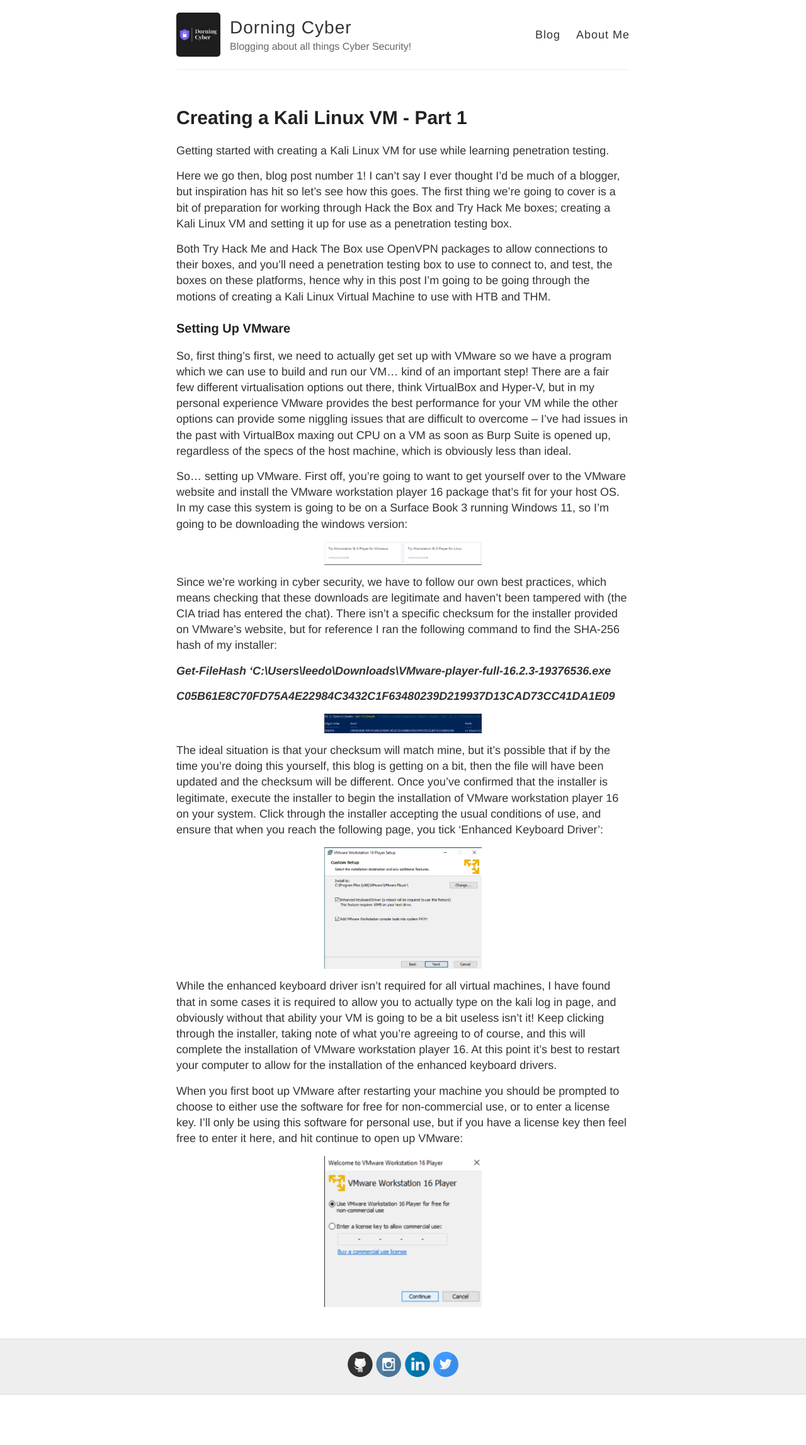
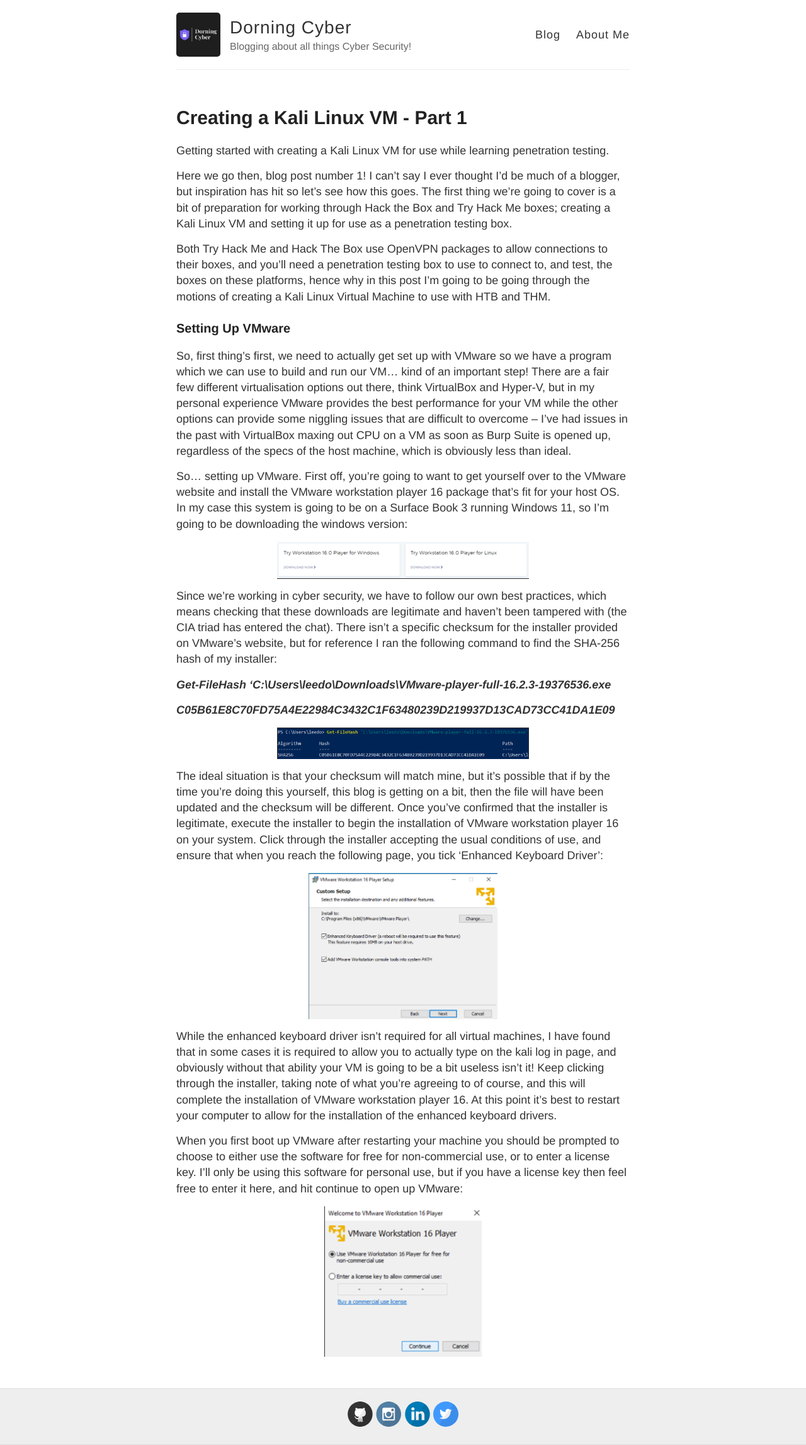
Before and after one commit to LeeDorning/LeeDorning.github.io, a Jekyll site: the page built from _posts/2022-04-29-Creating_a_Kali_Linux_VM_-_Part_1.md, in a window 1280 px wide. Shown: the whole page at 63% size. Built offline with Jekyll 4.4.1, drawn with Linux system fonts in a browser that asks for light colours; before the commit the page ends 2214 px from its top, so only the background shows below that.

Commit message:
Update 2022-04-29-Creating_a_Kali_Linux_VM_-_Part_1.md

```diff
--- a/_posts/2022-04-29-Creating_a_Kali_Linux_VM_-_Part_1.md
+++ b/_posts/2022-04-29-Creating_a_Kali_Linux_VM_-_Part_1.md
@@ -16,7 +16,7 @@ So, first thing’s first, we need to actually get set up with VMware so we have
 
 So… setting up VMware. First off, you’re going to want to get yourself over to the VMware website and install the VMware workstation player 16 package that’s fit for your host OS. In my case this system is going to be on a Surface Book 3 running Windows 11, so I’m going to be downloading the windows version:
 
-![Workstation Player Download](https://github.com/LeeDorning/LeeDorning.github.io/blob/main/images/Creating_a_Kali_Linux_VM_-_Part_1/WorkstationPlayerDownload.png?raw=true){:style="display:block; margin-left:auto; margin-right:auto"}{: width="250"}
+![Workstation Player Download](https://github.com/LeeDorning/LeeDorning.github.io/blob/main/images/Creating_a_Kali_Linux_VM_-_Part_1/WorkstationPlayerDownload.png?raw=true){:style="display:block; margin-left:auto; margin-right:auto"}{: width="400"}
 
 
 Since we’re working in cyber security, we have to follow our own best practices, which means checking that these downloads are legitimate and haven’t been tampered with (the CIA triad has entered the chat). There isn’t a specific checksum for the installer provided on VMware’s website, but for reference I ran the following command to find the SHA-256 hash of my installer:
@@ -25,12 +25,12 @@ Since we’re working in cyber security, we have to follow our own best practice
 
 ***C05B61E8C70FD75A4E22984C3432C1F63480239D219937D13CAD73CC41DA1E09***
 
-![Get-FileHash Screenshot](https://github.com/LeeDorning/LeeDorning.github.io/blob/main/images/Creating_a_Kali_Linux_VM_-_Part_1/FileHash.png?raw=true){:style="display:block; margin-left:auto; margin-right:auto"}{: width="250"}
+![Get-FileHash Screenshot](https://github.com/LeeDorning/LeeDorning.github.io/blob/main/images/Creating_a_Kali_Linux_VM_-_Part_1/FileHash.png?raw=true){:style="display:block; margin-left:auto; margin-right:auto"}{: width="400"}
 
 
 The ideal situation is that your checksum will match mine, but it’s possible that if by the time you’re doing this yourself, this blog is getting on a bit, then the file will have been updated and the checksum will be different. Once you’ve confirmed that the installer is legitimate, execute the installer to begin the installation of VMware workstation player 16 on your system. Click through the installer accepting the usual conditions of use, and ensure that when you reach the following page, you tick ‘Enhanced Keyboard Driver’:
 
-![Vmware Enable Enhanced Keyboard](https://github.com/LeeDorning/LeeDorning.github.io/blob/main/images/Creating_a_Kali_Linux_VM_-_Part_1/EnhancedKeyboard.png?raw=true){:style="display:block; margin-left:auto; margin-right:auto"}{: width="250"}
+![Vmware Enable Enhanced Keyboard](https://github.com/LeeDorning/LeeDorning.github.io/blob/main/images/Creating_a_Kali_Linux_VM_-_Part_1/EnhancedKeyboard.png?raw=true){:style="display:block; margin-left:auto; margin-right:auto"}{: width="300"}
 
 
 While the enhanced keyboard driver isn’t required for all virtual machines, I have found that in some cases it is required to allow you to actually type on the kali log in page, and obviously without that ability your VM is going to be a bit useless isn’t it! Keep clicking through the installer, taking note of what you’re agreeing to of course, and this will complete the installation of VMware workstation player 16. At this point it’s best to restart your computer to allow for the installation of the enhanced keyboard drivers.
```
